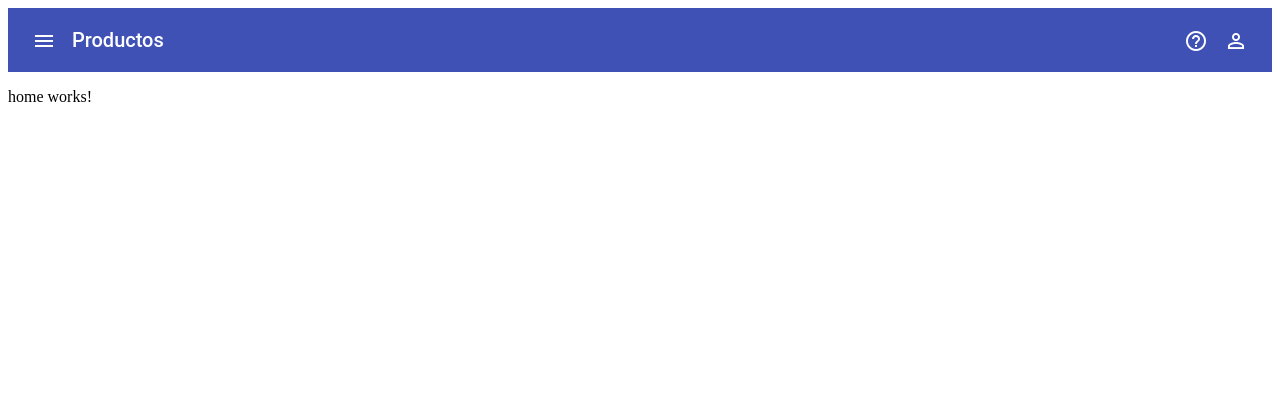
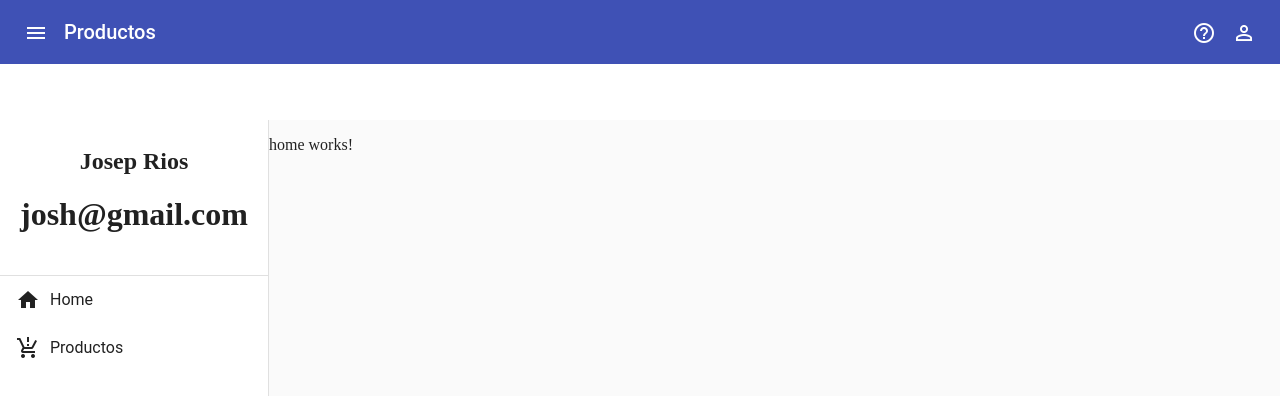
Before and after one commit to josehrh2001/practica-fullstack, an Angular app in the folder frontend/practica-frontend/: page /#/dashboard in a window 1280 px wide. Shown: the top 396 px of the page. Built offline with nearby package versions, Linux system fonts and the light colour scheme.

Commit message:
Se creo el menu sidenav

```diff
--- a/frontend/practica-frontend/src/app/modules/dashboard/pages/dashboard.component.html
+++ b/frontend/practica-frontend/src/app/modules/dashboard/pages/dashboard.component.html
@@ -1 +1,3 @@
-<app-sidenav></app-sidenav>
+<div class="mat-app-backgraund basic-container">
+    <app-sidenav></app-sidenav>
+</div>
--- a/frontend/practica-frontend/src/app/modules/shared/components/sidenav/sidenav.component.css
+++ b/frontend/practica-frontend/src/app/modules/shared/components/sidenav/sidenav.component.css
@@ -8,8 +8,21 @@
     right: 0;;
 }
 
+.is-mobile .dashboard-toolbar{
+    position: fixed;
+    z-index: 2;
+}
+
 h1.app-name {
     margin-left: 8px;
+}
+
+.sidenav-container {
+    flex: 1;
+}
+
+.is-mobile {
+    flex: 1 0 auto;
 }
 
 ul li {
@@ -24,3 +37,16 @@ div ul {
 .right {
     margin-left: auto;
 }
+
+.profile-card {
+    text-align: center;
+    padding: 0 20px 20px 20px;
+}
+
+.header {
+    margin-top: 20px;
+}
+
+.icono{
+    margin-right: 10px;
+}
--- a/frontend/practica-frontend/src/app/modules/shared/components/sidenav/sidenav.component.html
+++ b/frontend/practica-frontend/src/app/modules/shared/components/sidenav/sidenav.component.html
@@ -1,8 +1,11 @@
-<div clas="dashboard-container">
+<div class="dashboard-container" [class.is-mobile]="mobileQuery.matches">
 
-    <!-- Empieza toolbar-->
-    <mat-toolbar color="primary">
-        <button mat-icon-button><mat-icon>menu</mat-icon></button>
+    <!-- Toolbar siempre arriba -->
+    <mat-toolbar color="primary" class="dashboard-toolbar">
+        <button mat-icon-button (click)="snav.toggle()">
+            <mat-icon>menu</mat-icon>
+        </button>
+
         <h1 class="app-name">Productos</h1>
 
         <div class="right">
@@ -19,16 +22,42 @@
 
                     <mat-menu #menu="matMenu">
                         <button mat-menu-item>
-                        <mat-icon>exit_to_app</mat-icon>
-                        <span>Cerrar sesión</span>
+                            <mat-icon>exit_to_app</mat-icon>
+                            <span>Cerrar sesión</span>
                         </button>
                     </mat-menu>
-
                 </li>
             </ul>
         </div>
-
     </mat-toolbar>
 
-    <router-outlet></router-outlet>
+    <!-- Sidenav debajo del toolbar -->
+    <mat-sidenav-container class="sidenav-container" [style.marginTop.px]="56">
+        <mat-sidenav #snav [mode]="mobileQuery.matches ? 'over' : 'side'"
+        [opened]="!mobileQuery.matches">
+
+            <mat-nav-list>
+                <div class="profile-card">
+                    <div class="header">
+                        <h2>Josep Rios</h2>
+                        <h1>josh@gmail.com</h1>
+                    </div>
+                </div>
+
+                <mat-divider> </mat-divider>
+
+                <a mat-list-item [routerLink]="nav.route" *ngFor="let nav of menuNav">
+                    <mat-icon class="icono">{{ nav.icon }}</mat-icon>
+                    {{ nav.name}}
+                </a>
+
+            </mat-nav-list>
+
+        </mat-sidenav>
+
+        <mat-sidenav-content>
+            <router-outlet></router-outlet>
+        </mat-sidenav-content>
+    </mat-sidenav-container>
+
 </div>
--- a/frontend/practica-frontend/src/app/modules/shared/components/sidenav/sidenav.component.ts
+++ b/frontend/practica-frontend/src/app/modules/shared/components/sidenav/sidenav.component.ts
@@ -1,5 +1,6 @@
 import { MediaMatcher } from '@angular/cdk/layout';
 import { Component, OnInit } from '@angular/core';
+import { Router } from '@angular/router';
 
 @Component({
   selector: 'app-sidenav',
@@ -10,6 +11,11 @@ export class SidenavComponent implements OnInit {
 
 mobileQuery: MediaQueryList;
 
+menuNav = [
+  {name: "Home", route: "home", icon: "home"},
+  {name: "Productos", route: "producto", icon: "production_quantity_limits"}
+]
+
   constructor(media: MediaMatcher) {
     this.mobileQuery = media.matchMedia('(max-width: 600px)');
    }
```
